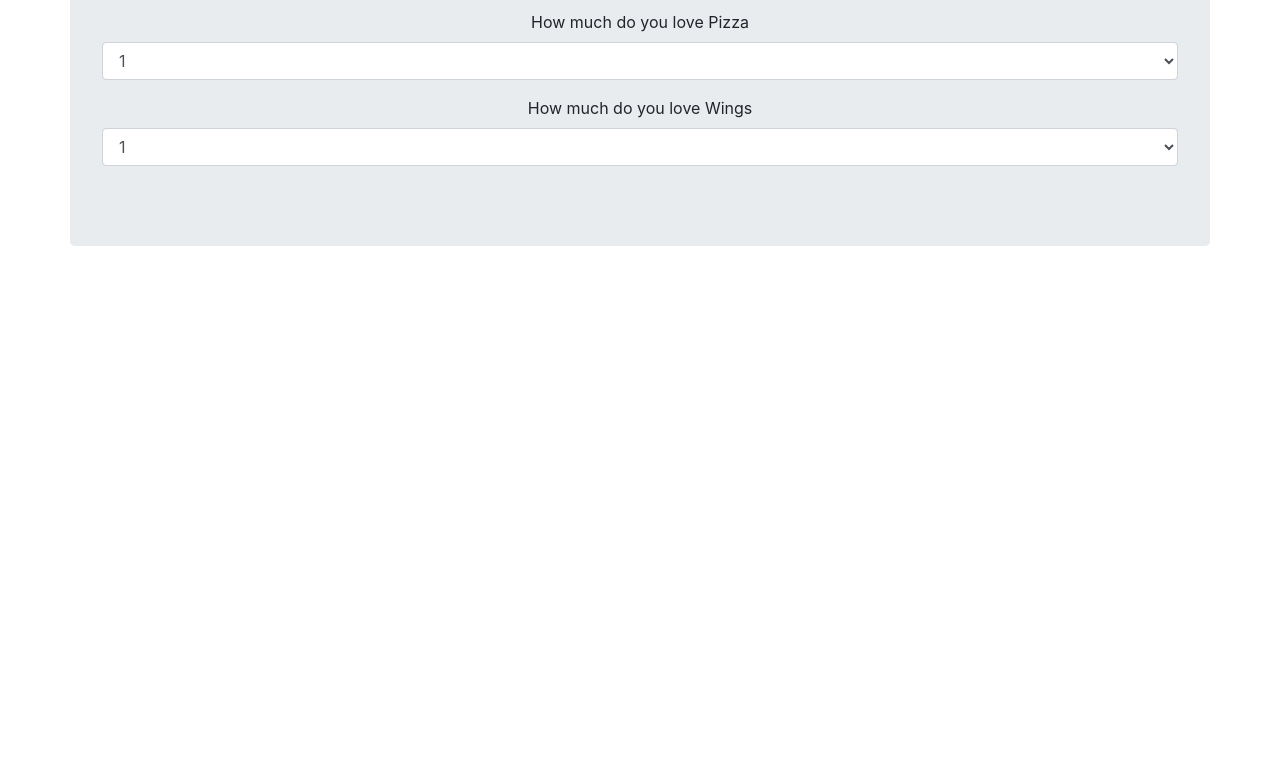
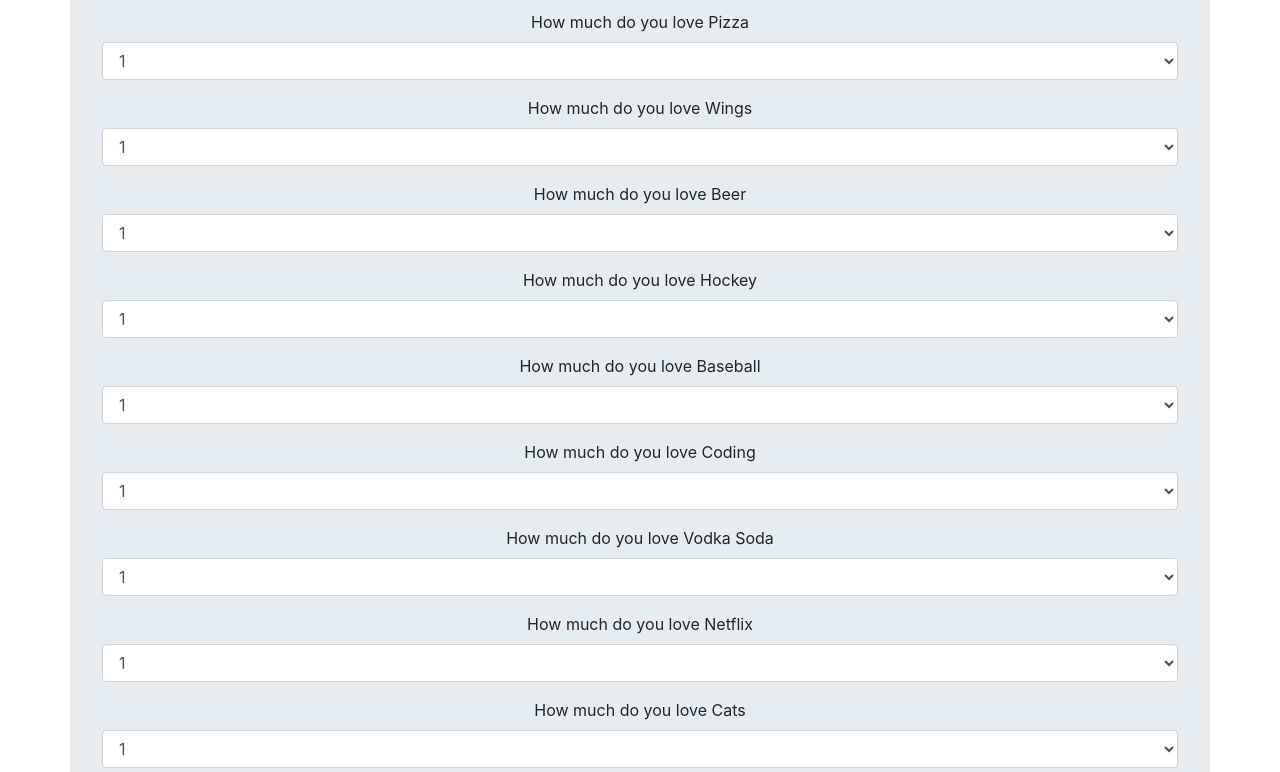
Before and after one commit to johfirth/expressin, a website: page public/survey.html in a window 1280 px wide. Shown: the part 180-952 px from the top of the page. Before the commit the page ends 800 px from the top, so only its background shows below. Drawn offline with nearby package versions, Linux system fonts and the light colour scheme.

Commit message:
html tweeks, API stuff

```diff
--- a/public/survey.html
+++ b/public/survey.html
@@ -37,6 +37,86 @@
                 <option>5</option>
               </select>
           </div>
+          <div class="form-group">
+              <label for="questionThree">How much do you love Beer</label>
+              <select class="form-control" id="questionThree">
+                <option>1</option>
+                <option>2</option>
+                <option>3</option>
+                <option>4</option>
+                <option>5</option>
+              </select>
+          </div>
+          <div class="form-group">
+              <label for="questionFour">How much do you love Hockey</label>
+              <select class="form-control" id="questionFour">
+                <option>1</option>
+                <option>2</option>
+                <option>3</option>
+                <option>4</option>
+                <option>5</option>
+              </select>
+          </div>
+          <div class="form-group">
+              <label for="questionFive">How much do you love Baseball</label>
+              <select class="form-control" id="questionFive">
+                <option>1</option>
+                <option>2</option>
+                <option>3</option>
+                <option>4</option>
+                <option>5</option>
+              </select>
+          </div>
+          <div class="form-group">
+              <label for="questionSix">How much do you love Coding</label>
+              <select class="form-control" id="questionSix">
+                <option>1</option>
+                <option>2</option>
+                <option>3</option>
+                <option>4</option>
+                <option>5</option>
+              </select>
+          </div>
+          <div class="form-group">
+              <label for="questionSeven">How much do you love Vodka Soda</label>
+              <select class="form-control" id="questionSeven">
+                <option>1</option>
+                <option>2</option>
+                <option>3</option>
+                <option>4</option>
+                <option>5</option>
+              </select>
+          </div>
+          <div class="form-group">
+              <label for="questionEight">How much do you love Netflix</label>
+              <select class="form-control" id="questionEight">
+                <option>1</option>
+                <option>2</option>
+                <option>3</option>
+                <option>4</option>
+                <option>5</option>
+              </select>
+          </div>
+          <div class="form-group">
+              <label for="questionNine">How much do you love Cats</label>
+              <select class="form-control" id="questionNine">
+                <option>1</option>
+                <option>2</option>
+                <option>3</option>
+                <option>4</option>
+                <option>5</option>
+              </select>
+          </div>
+          <div class="form-group">
+              <label for="questionTen">How much do you love Comic Book Movies</label>
+              <select class="form-control" id="questionTen">
+                <option>1</option>
+                <option>2</option>
+                <option>3</option>
+                <option>4</option>
+                <option>5</option>
+              </select>
+          </div>
       </div>
     </section>
 
```
Also changed, not shown: app/data/friends.js (added, +47 -0 lines).
